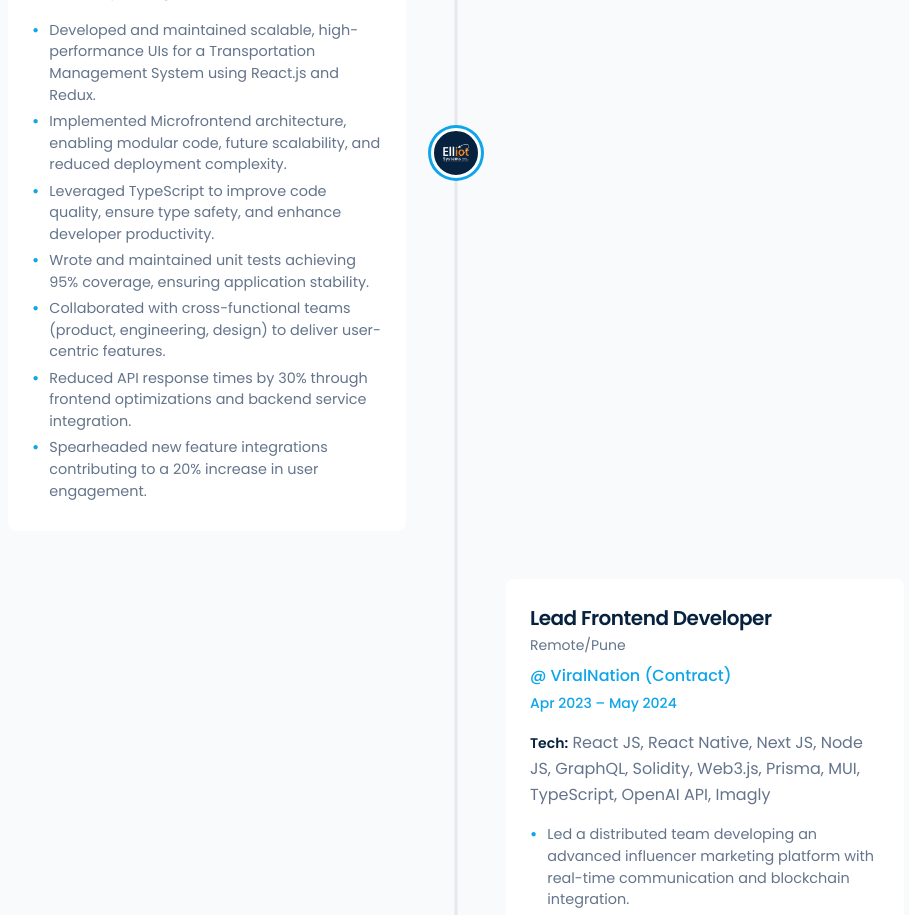
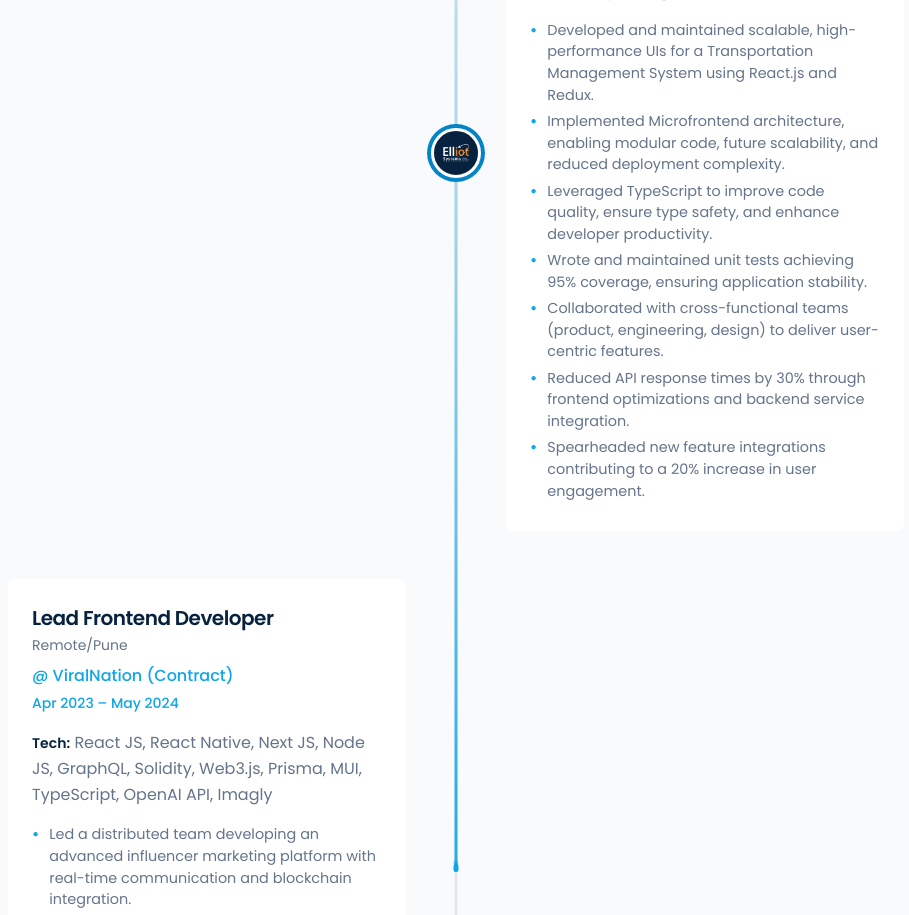
Before and after one commit to jadamal-mahendra/jadamal-mahendra, a React (Vite) app: page / in a window 1280 px wide. Shown: the part 2100-3015 px from the top of the page, without its empty margins (184-1093 px from the left). Built offline with nearby package versions, Linux system fonts and the light colour scheme.

Commit message:
feat: Implement scroll progress effect in Experience component; enhance styles for timeline visuals and interactions

```diff
--- a/src/components/Experience.jsx
+++ b/src/components/Experience.jsx
@@ -1,17 +1,98 @@
-import React, { useRef } from 'react';
+import React, { useEffect, useRef } from 'react';
 import { content } from "../Content";
 // import { Parallax } from 'react-scroll-parallax'; // Commented out
 import styles from './Experience.module.css'; // Import CSS Module
 import { Helmet } from 'react-helmet-async'; // Import Helmet
 import useGlowEffect from '../hooks/useGlowEffect'; // Import the hook
 
+// Simple throttle function (can be moved to a utils file)
+function throttle(func, delay) {
+  let timeoutId = null;
+  let lastExecTime = 0;
+  return function(...args) {
+    const context = this;
+    const currentTime = Date.now();
+    const execute = () => {
+      func.apply(context, args);
+      lastExecTime = currentTime;
+      timeoutId = null;
+    };
+    if (!timeoutId) {
+      if (currentTime - lastExecTime >= delay) {
+        execute();
+      } else {
+        timeoutId = setTimeout(execute, delay - (currentTime - lastExecTime));
+      }
+    }
+  };
+}
+
 const Experience = () => {
   // Use the new Experience key from Content.js
   const { Experience } = content;
   const containerRef = useRef(null); // Add ref for the container
+  const sectionRef = useRef(null); // Ref for the whole section element
 
   // Use the custom hook
   useGlowEffect(containerRef, `.${styles.timelineCard}`);
+
+  // --- Scroll Progress Effect Hook ---
+  useEffect(() => {
+    const timelineContainer = containerRef.current;
+    const experienceSection = sectionRef.current;
+    // Query items here ONCE
+    const timelineItems = timelineContainer?.querySelectorAll(`.${styles.timelineItem}`);
+    const logoHolders = timelineContainer?.querySelectorAll(`.${styles.timelineLogoHolder}`);
+
+    if (!timelineContainer || !experienceSection || !timelineItems || !logoHolders || timelineItems.length !== logoHolders.length) {
+        console.warn("Experience scroll effect: Missing elements or mismatch.");
+        return; // Exit if elements aren't ready or counts mismatch
+    }
+
+    const handleScroll = () => {
+      const { top, height: sectionHeight } = experienceSection.getBoundingClientRect();
+      const viewportHeight = window.innerHeight;
+      const containerHeight = timelineContainer.clientHeight;
+
+      if (containerHeight <= 0) return;
+
+      const scrollAmount = viewportHeight - top;
+      const totalScrollableHeight = sectionHeight + viewportHeight;
+      let progress = scrollAmount / totalScrollableHeight;
+      progress = Math.max(0, Math.min(1, progress));
+
+      // Update the main progress line variable
+      timelineContainer.style.setProperty('--scroll-progress', progress);
+
+      // Reinstate check for each logo holder
+      timelineItems.forEach((item, index) => {
+        const logoHolder = logoHolders[index];
+        if (!logoHolder) return;
+
+        const itemCenterOffset = item.offsetTop + item.clientHeight / 2;
+        const itemCenterPercent = itemCenterOffset / containerHeight;
+
+        // Add/remove 'isActive' class
+        if (progress >= itemCenterPercent) {
+          logoHolder.classList.add(styles.isActive);
+        } else {
+          logoHolder.classList.remove(styles.isActive);
+        }
+      });
+    };
+
+    const throttledScrollHandler = throttle(handleScroll, 50);
+    window.addEventListener('scroll', throttledScrollHandler);
+    handleScroll();
+
+    return () => {
+      window.removeEventListener('scroll', throttledScrollHandler);
+      // Clean up classes on unmount
+      logoHolders.forEach(holder => holder.classList.remove(styles.isActive));
+      if (timelineContainer) timelineContainer.style.removeProperty('--scroll-progress');
+    };
+
+  }, []);
 
   // Handle cases where data might be missing
   if (!Experience || !Experience.experience_content) {
@@ -20,6 +101,7 @@
 
   return (
     <section
+      ref={sectionRef}
       id="experience"
       className={`${styles.experienceSection} section-padding`}
       data-aos="fade-up"
@@ -42,6 +124,14 @@
 
         {/* Attach ref to the timeline container */}
         <div ref={containerRef} className={styles.timelineContainer}>
+
+          {/* Container for the visual elements (lines, drop) */}
+          <div className={styles.timelineVisuals}>
+            {/* Drop indicator element moved inside visuals container */}
+            <div className={styles.timelineDropIndicator}></div>
+          </div>
+
+          {/* Map the experience items - these are siblings to timelineVisuals */}
           {Experience.experience_content.map((exp, i) => (
             <div
               key={i}
@@ -95,6 +185,9 @@
               </div>
            </div>
           ))}
+
+          {/* Drop indicator moved inside .timelineVisuals */}
+          {/* <div className={styles.timelineDropIndicator}></div> */}
         </div>
       </div>
     </section>
--- a/src/components/Experience.module.css
+++ b/src/components/Experience.module.css
@@ -14,31 +14,118 @@
 
 .timelineContainer {
   position: relative;
-  max-width: 56rem; /* max-w-2xl or 3xl */
-  margin: 2rem auto 0; /* mt-8 */
+  max-width: 56rem;
+  margin: 2rem auto 0;
+  /* Remove mask from main container */
+  /* mask-image: linear-gradient(...); */
+  /* -webkit-mask-image: linear-gradient(...); */
 }
 
-/* Vertical timeline line */
-.timelineContainer::before {
+/* New container for just the visual line/drop elements */
+.timelineVisuals {
+  position: absolute;
+  inset: 0; /* Cover parent */
+  z-index: 0; /* Behind timeline items */
+  pointer-events: none; /* Allow clicks through to items */
+  /* Apply mask here */
+  mask-image: linear-gradient(
+    to bottom,
+    transparent 0%,
+    black 10%,
+    black 90%,
+    transparent 100%
+  );
+  -webkit-mask-image: linear-gradient(
+    to bottom,
+    transparent 0%,
+    black 10%,
+    black 90%,
+    transparent 100%
+  );
+}
+
+/* Vertical timeline line (Background) - Target within Visuals */
+.timelineVisuals::before {
   content: '';
   position: absolute;
   width: 3px;
   background-color: var(--color-border-light);
   top: 0;
   bottom: 0;
-  left: 20px; /* Position based on logo size */
+  left: 20px;
   transform: translateX(-50%);
+  z-index: 0; /* Base layer within visuals */
+}
+
+/* Vertical timeline line (Progress Indicator) - Target within Visuals */
+.timelineVisuals::after {
+  content: '';
+  position: absolute;
+  width:3px; /* Slightly wider for gradient glow */
+  background-color: transparent; /* Use gradient for color/glow */
+  background-image: linear-gradient(
+    to top, /* Gradient fades upwards */
+    rgba(14, 165, 233, 0.9) 0%,   /* Stronger glow near drop */
+    rgba(14, 165, 233, 0.7) 20%,  /* Start fading */
+    rgba(14, 165, 233, 0.3) 60%,  /* More faded further up */
+    rgba(14, 165, 233, 0.1) 90%,  /* Very faint near top */
+    transparent 100%
+  );
+  top: 0;
+  bottom: auto;
+  left: 20px;
+  transform: translateX(-50%);
+  height: calc(var(--scroll-progress, 0) * 100%);
+  z-index: 1;
+  transition: height 0.1s linear;
+  /* box-shadow: 0 0 8px 2px rgba(14, 165, 233, 0.6); */ /* Removed box-shadow glow */
+  /* Optional: slight blur to soften gradient edges */
+  /* filter: blur(1px); */
+}
+
+/* Drop indicator element - Target within Visuals */
+.timelineVisuals .timelineDropIndicator {
+  position: relative; /* Changed from absolute for pseudo-element positioning */
+  width: 5px;
+  height: 10px;
+  background-color: var(--color-accent);
+  border-radius: 50% 50% 3px 3px / 50% 50% 8px 8px;
+  left: 20px;
+  top: calc(var(--scroll-progress, 0) * 100% - 1px);
+  transform: translate(-50%, -50%) rotate(180deg);
+  z-index: 2;
+  transition: top 0.1s linear;
+}
+
+/* Add a blurred overlay for smoother connection */
+.timelineVisuals .timelineDropIndicator::before {
+  content: '';
+  position: absolute;
+  /* Position at the connection point (bottom edge before rotation) */
+  bottom: -1px; /* Slight offset to cover seam */
+  left: 50%;
+  transform: translateX(-50%);
+  width: 3px; /* Match line width */
+  height: 4px; /* How far the gradient extends */
+  background: linear-gradient(to top, var(--color-accent) 0%, transparent 100%);
+  filter: blur(1px); /* Soften the gradient */
+  z-index: 3; /* Ensure it's above the drop's background */
+  border-radius: 1px; /* Optional slight rounding */
 }
 
 @media (min-width: 768px) { /* md */
-  .timelineContainer::before {
-    left: 50%; /* Center line on desktop */
+  /* Center visuals within the .timelineVisuals container */
+  .timelineVisuals::before,
+  .timelineVisuals::after,
+  .timelineVisuals .timelineDropIndicator {
+    left: 50%;
   }
 }
 
 .timelineItem {
-  position: relative;
-  margin-bottom: 2.5rem; /* Adjust spacing */
+  position: relative; /* Needed to establish stacking context */
+  z-index: 1; /* Ensure items are above timelineVisuals */
+  margin-bottom: 2.5rem;
 }
 
 @media (min-width: 768px) { /* md */
@@ -77,19 +164,28 @@
 
 .timelineLogoHolder {
   position: absolute;
-  left: 20px; /* Align with line - Reverted back from 21.5px */
-  top: 50%; /* Changed from top: 0 */
-  transform: translate(-50%, -50%); /* Added Y translation for vertical centering */
+  left: 20px;
+  top: 50%;
+  transform: translate(-50%, -50%);
   z-index: 10;
-  background-color: var(--color-dark-primary); /* Match section bg */
-  width: 40px; /* Adjust size */
+  background-color: var(--color-dark-primary);
+  width: 40px;
   height: 40px;
   border-radius: 50%;
   display: flex;
   align-items: center;
   justify-content: center;
-  border: 3px solid var(--color-white); /* Optional border */
-  box-shadow: 0 0 0 3px var(--color-accent); /* Accent ring */
+  border: 3px solid var(--color-white);
+  /* Default inactive shadow */
+  box-shadow: 0 0 0 3px var(--color-accent);
+  /* Add transition for smooth change */
+  transition: box-shadow 0.3s ease-in-out;
+}
+
+/* Style for when the scroll indicator reaches/passes the logo */
+.timelineLogoHolder.isActive {
+  /* Slightly thicker/brighter accent ring */
+  box-shadow: 0 0 0 4px var(--color-accent-hover); /* Use hover color or slightly brighter */
 }
 
 @media (min-width: 768px) { /* md */
```
